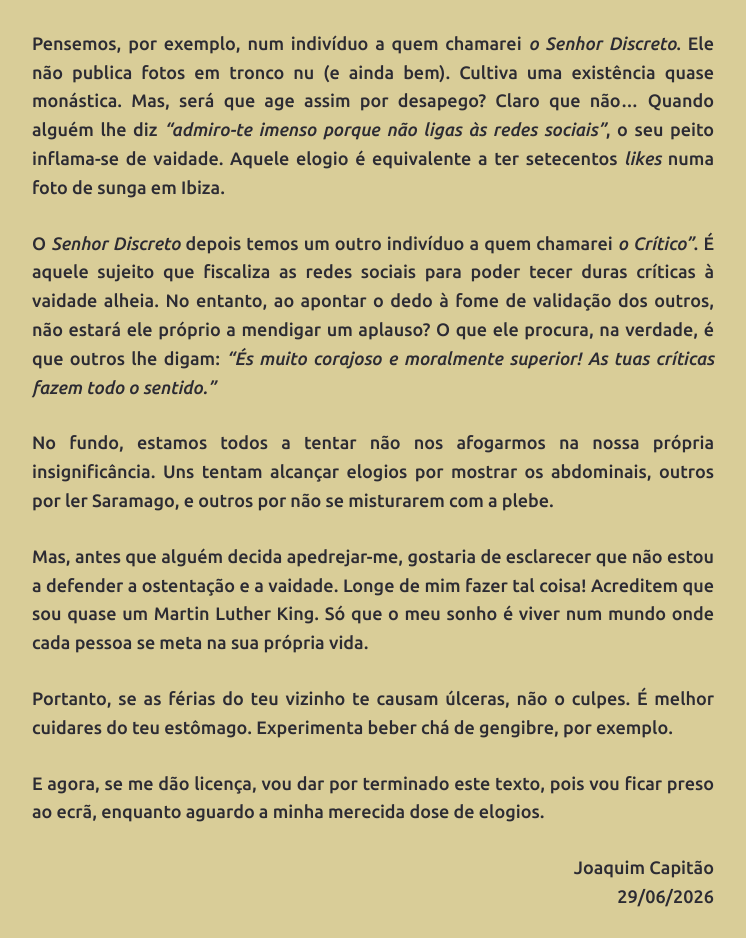
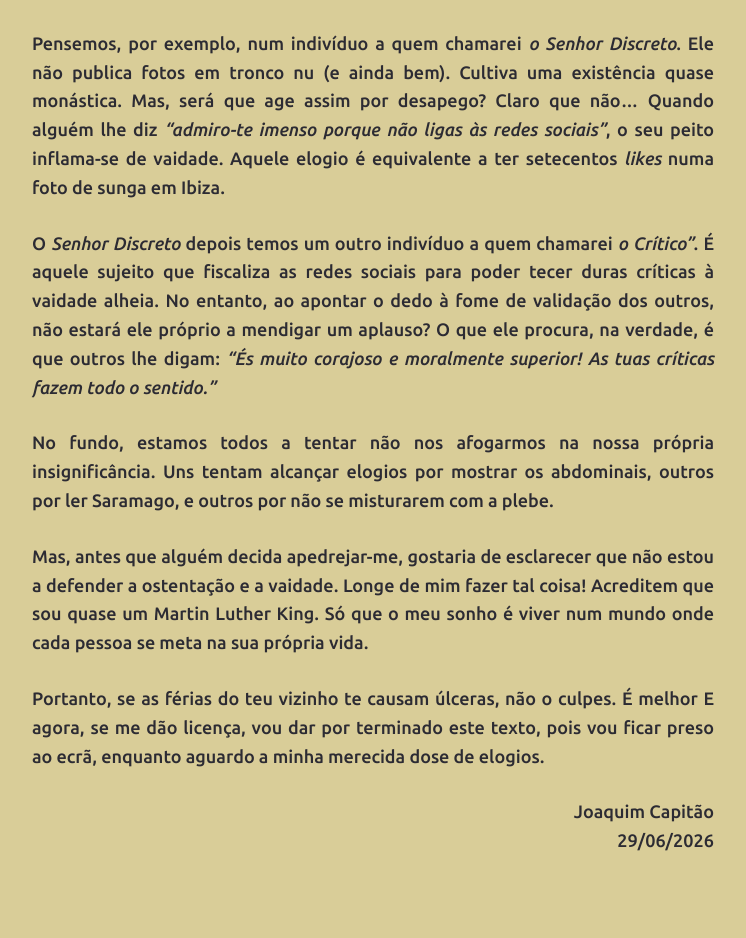
Before and after one commit to joaquim-capitao/queime-depois-de-ler, a Jekyll site: the page built from exp/o-discreto-e-o-critico.md, in a window 1280 px wide. Shown: the part 737-1675 px from the top of the page, without its empty margins (267-1013 px from the left). Built offline with Jekyll 4.4.1, drawn with Linux system fonts in a browser that asks for light colours; our own code applies the rules of GitHub Pages for plain Markdown files; after the commit the page ends 1619 px from its top, so only the background shows below that.

Commit message:
Updated Note exp/o-discreto-e-o-critico.md

```diff
--- a/exp/o-discreto-e-o-critico.md
+++ b/exp/o-discreto-e-o-critico.md
@@ -18,8 +18,7 @@ No fundo, estamos todos a tentar não nos afogarmos na nossa própria insignific
 
 Mas, antes que alguém decida apedrejar-me, gostaria de esclarecer que não estou a defender a ostentação e a vaidade. Longe de mim fazer tal coisa! Acreditem que sou quase um Martin Luther King. Só que o meu sonho é viver num mundo onde cada pessoa se meta na sua própria vida.
 
-Portanto, se as férias do teu vizinho te causam úlceras, não o culpes. É melhor cuidares do teu estômago. Experimenta beber chá de gengibre, por exemplo.
-
+Portanto, se as férias do teu vizinho te causam úlceras, não o culpes. É melhor
 E agora, se me dão licença, vou dar por terminado este texto, pois vou ficar preso ao ecrã, enquanto aguardo a minha merecida dose de elogios.
 
 
```
